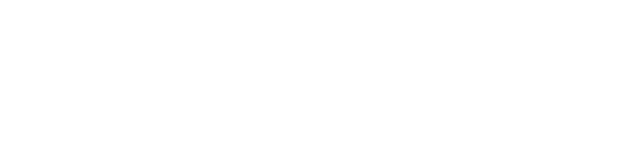
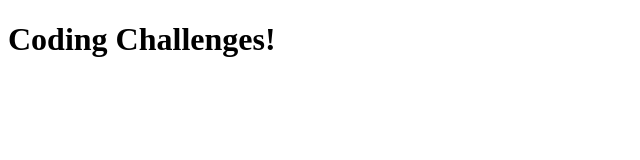
Before and after one commit to JulienMellon/challenges-repo, a plain HTML site: page index.html in a window 1280 px wide. Shown: the whole page, without its empty margins (0-640 px from the left). Drawn offline with Linux system fonts and the light colour scheme.

Commit message:
edited index.html

```diff
--- a/index.html
+++ b/index.html
@@ -7,6 +7,7 @@
     <title>Document</title>
 </head>
 <body>
+    <h1>Coding Challenges!</h1>
     <script src="js/codingchallenge05102022.js"></script>
 </body>
 </html>
```
